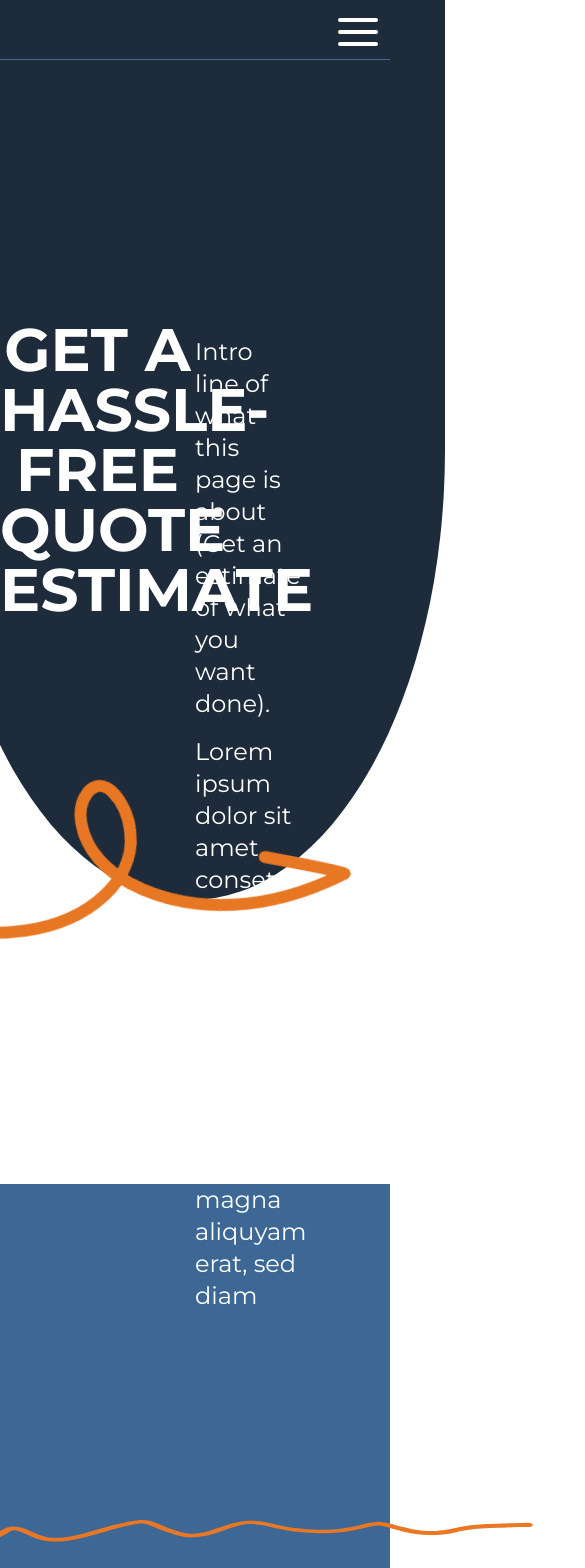
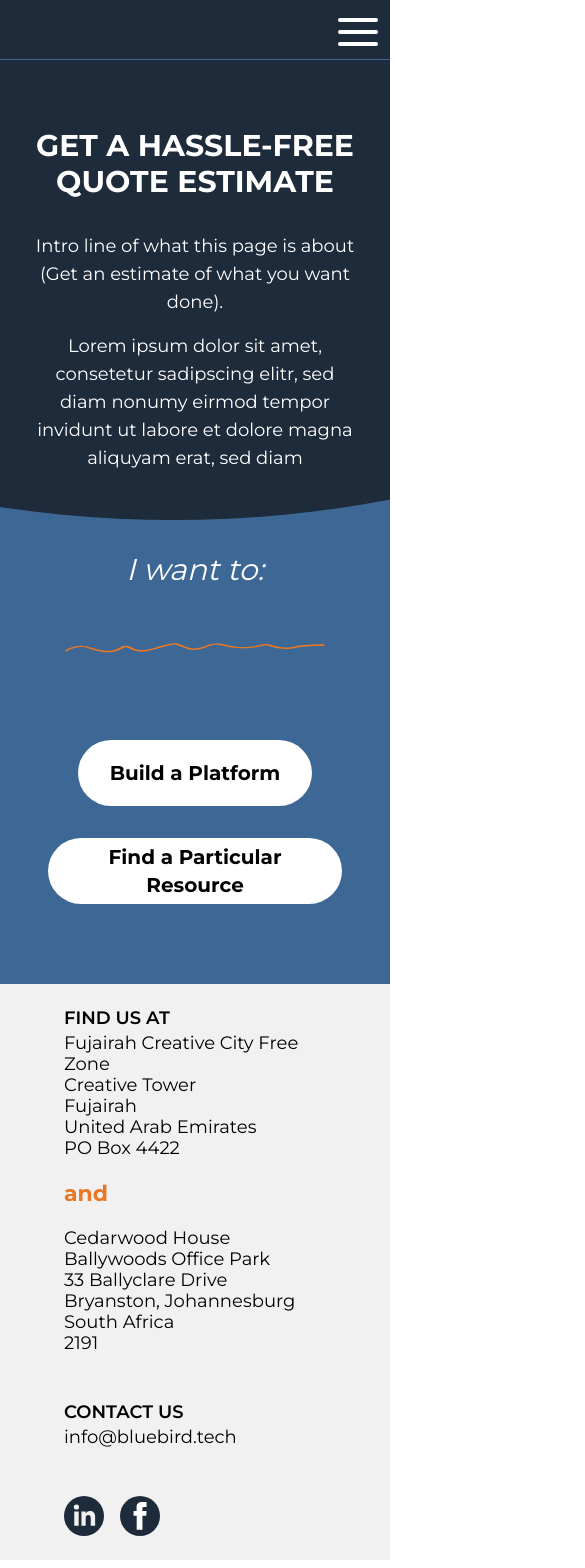
Before and after one commit to bluebird-technologies/bluebird_tech_OLD, a Next.js app: page /calculator in a window 390 px wide. Shown: the top 1568 px of the page, 585 px wide, since content can reach past the window. Built offline with nearby package versions, Linux system fonts and the light colour scheme.

Commit message:
responsiveness written for default calculator screen

```diff
--- a/pages/calculator.tsx
+++ b/pages/calculator.tsx
@@ -141,6 +141,7 @@ function Calculator() {
   const teamMembers = combineAndDisplayRoles();
 
   return (
+    <div className="w-full overflow-hidden xl:overflow-visible">
       <div>
         {formSectionActive && (
           <div>
@@ -149,11 +150,8 @@ function Calculator() {
                 <div>
                   <div className="w-full flex flex-col items-center relative h-[200px] overflow-hidden">
                     <div
-                    className="bg-primary h-full"
+                      className="bg-primary absolute xl:left-[-16%] xl:w-[130vw] h-full"
                       style={{
-                      position: 'absolute',
-                      left: '-16%',
-                      width: '130vw',
                         borderBottomLeftRadius: '50%',
                         borderBottomRightRadius: '50%',
                       }}
@@ -180,11 +178,8 @@ function Calculator() {
                 <>
                   <div className="w-full flex flex-col items-center relative h-[600px]">
                     <div
-                    className="bg-primary h-full"
+                      className="bg-primary absolute xl:left-[-16%] xl:w-[130vw] h-full"
                       style={{
-                      position: 'absolute',
-                      left: '-16%',
-                      width: '130vw',
                         borderBottomLeftRadius: '50%',
                         borderBottomRightRadius: '50%',
                       }}
@@ -316,7 +311,9 @@ function Calculator() {
                     />
                     <div className="w-full" style={{ zIndex: 10 }}>
                       <div className="flex w-full justify-center mt-32">
-                      <h1 className="uppercase text-white text-4xl font-bold text-center">Total</h1>
+                        <h1 className="uppercase text-white text-4xl font-bold text-center">
+                          Total
+                        </h1>
                       </div>
                       <div className="flex flex-col w-full justify-center items-center mt-16">
                         <div className="flex justify-between w-[600px]">
@@ -347,32 +344,30 @@ function Calculator() {
           </div>
         )}
         {!formSectionActive && (
-        <div className="w-full flex flex-col items-center relative h-[900px]">
+          <div className="w-full flex-1 flex flex-col  items-center   ">
+            <div className=" lg:hidden w-full">
+              <MobileHeader />
+            </div>
+            <div className=" relative xl:h-[900px]">
               <div
-            className="bg-primary h-full"
+                className="   w-[285vw] -z-1 left-[-98%] bg-primary -z-1  absolute xl:left-[-16%] xl:w-[130vw] h-full"
                 style={{
-              position: 'absolute',
-              left: '-16%',
-              width: '130vw',
                   borderBottomLeftRadius: '50%',
                   borderBottomRightRadius: '50%',
                 }}
               />
-          <div className=" lg:hidden w-full">
-            <MobileHeader />
-          </div>
               <div className="hidden lg:block w-full">
                 <Header />
               </div>
-          <div className="w-full flex flex-col">
-            <div className="flex w-full mt-32" style={{ zIndex: 5 }}>
-              <div className="flex flex-col justify-center text-center w-1/2">
-                <h3 className="text-6xl uppercase font-bold text-white">
+              <div className="w-full flex-1   items-center justify-center  flex flex-col">
+                <div className="flex z-10  flex-col items-center 2xl:flex-row w-full pb-8 mt-32">
+                  <div className="flex flex-col  justify-center w-full items-center text-center xl:w-1/2">
+                    <h3 className="text-3xl xl:text-6xl text-center uppercase  font-bold text-white">
                       Get a hassle-free
                       <br />
                       quote estimate
                     </h3>
-                <div>
+                    <div className="hidden xl:block">
                       <Lottie
                         animationData={LottieFile}
                         style={{
@@ -383,55 +378,64 @@ function Calculator() {
                       />
                     </div>
                   </div>
-              <div className="w-1/2 mt-52">
-                <div className="pr-64">
-                  <p className="text-white font-normal mb-4 text-2xl">
-                    Intro line of what this page is about (Get an estimate of what you want done).
+                  <div className="xl:w-1/2 mt-8 mx-8 xl:mx-0 xl:mt-52">
+                    <div className="xl:pr-64">
+                      <p className=" text-center text-lg text-white font-normal mb-4 xl:text-2xl">
+                        Intro line of what this page is about (Get an estimate of what you want
+                        done).
                       </p>
-                  <p className="text-white font-normal text-2xl">
-                    Lorem ipsum dolor sit amet, consetetur sadipscing elitr, sed diam nonumy eirmod
-                    tempor invidunt ut labore et dolore magna aliquyam erat, sed diam
+                      <p className="text-center text-lg text-white font-normal mb-4 xl:text-2xl">
+                        Lorem ipsum dolor sit amet, consetetur sadipscing elitr, sed diam nonumy
+                        eirmod tempor invidunt ut labore et dolore magna aliquyam erat, sed diam
                       </p>
+                    </div>
+                  </div>
                 </div>
               </div>
             </div>
 
             {/* divide from top section */}
 
-            <div className="w-full bg-secondary -mt-32">
-              <div className="flex w-full justify-center mt-60">
-                <div className="flex flex-col w-[1000px]">
-                  <div className="flex flex-col text-left">
-                    <p className="text-white italic text-5xl font-normal mb-12">I want to:</p>
-                    <Swiggle width={900} />
+            <div className="w-full overflow-hidden bg-secondary pb-20 -mt-32 xl:-mt-60">
+              <div className="flex w-full justify-center mt-40 xl:mt-80">
+                <div className="flex flex-col items-center  xl:w-[1000px]">
+                  <div className="flex flex-col mx-4 w-full  item-center xl:items-start justify-center">
+                    <div className="flex flex-col items-center">
+                      <p className="text-3xl  text-white italic text-center xl:text-5xl font-normal mb-12">
+                        I want to:
+                      </p>
                     </div>
-                  <div className="flex justify-between px-12 mt-20">
+                    <div className="flex items-center justify-center">
+                      <Swiggle className="w-2/3 xl:w-[900px]" />
+                    </div>
+                  </div>
+                  <div className="flex w-full flex-col xl:flex-row items-center justify-between px-12 mt-20">
                     <button
                       onClick={() => {
                         setFormSectionActive(true);
                         window.scrollTo(0, 0);
                       }}
-                      className="w-[340px] h-[66px] font-bold text-2xl text-dark transition delay-75 bg-white hover:border-4 hover:border-black duration-300 rounded-full"
+                      className="px-8 text-xl xl:px-0 xl:w-[340px] mb-8 xl:mb-0 h-[66px] font-bold xl:text-2xl text-dark transition delay-75 bg-white hover:border-4 hover:border-black duration-300 rounded-full"
                     >
                       Build a Platform
                     </button>
-                    <button className="w-[420px] h-[66px] font-bold text-2xl text-dark transition delay-75 bg-white hover:border-4 hover:border-black duration-300 rounded-full">
+                    <button className="px-8 text-xl xl:px-0 xl:w-[420px] h-[66px] font-bold xl:text-2xl text-dark transition delay-75 bg-white hover:border-4 hover:border-black duration-300 rounded-full">
                       Find a Particular Resource
                     </button>
                   </div>
                 </div>
               </div>
-              <div className="w-full flex justify-center my-24">
+              <div className="w-full hidden xl:flex justify-center my-24">
                 <picture className="px-32 xl:px-64">
                   <source srcSet="/calculator/RateCard.png" />
                   <img src="/calculator/RateCard.png" alt="rates" />
                 </picture>
               </div>
             </div>
-          </div>
             <Footer />
           </div>
         )}
+      </div>
     </div>
   );
 }
```
Lines whose indentation alone changed are shown as unchanged.
